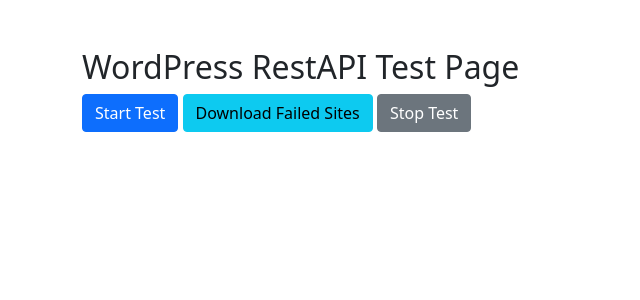
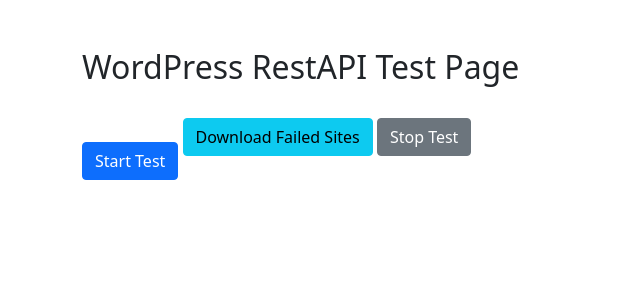
Before and after one commit to samiulhuda360/flask_with_socketio, a Flask app: page /restapi_test in a window 1280 px wide. Shown: the part 66-366 px from the top of the page, without its empty margins (0-640 px from the left). Run offline with Flask 3, Linux system fonts and the light colour scheme; some libraries are stand-ins or nearby versions.

Commit message:
Rest API testing

```diff
--- a/templates/restapi_test.html
+++ b/templates/restapi_test.html
@@ -63,7 +63,7 @@
     </nav>
     <div class="container mt-5">
         <h2>WordPress RestAPI Test Page</h2>
-        <button id="startTest" class="btn btn-primary">Start Test</button>
+        <button id="startTest" class="btn btn-primary mt-5">Start Test</button>
         <!-- Download button for the Excel file -->
         <a href="/download_failed_sites" class="btn btn-info" id="downloadFailedSites">Download Failed Sites</a>
 
```
